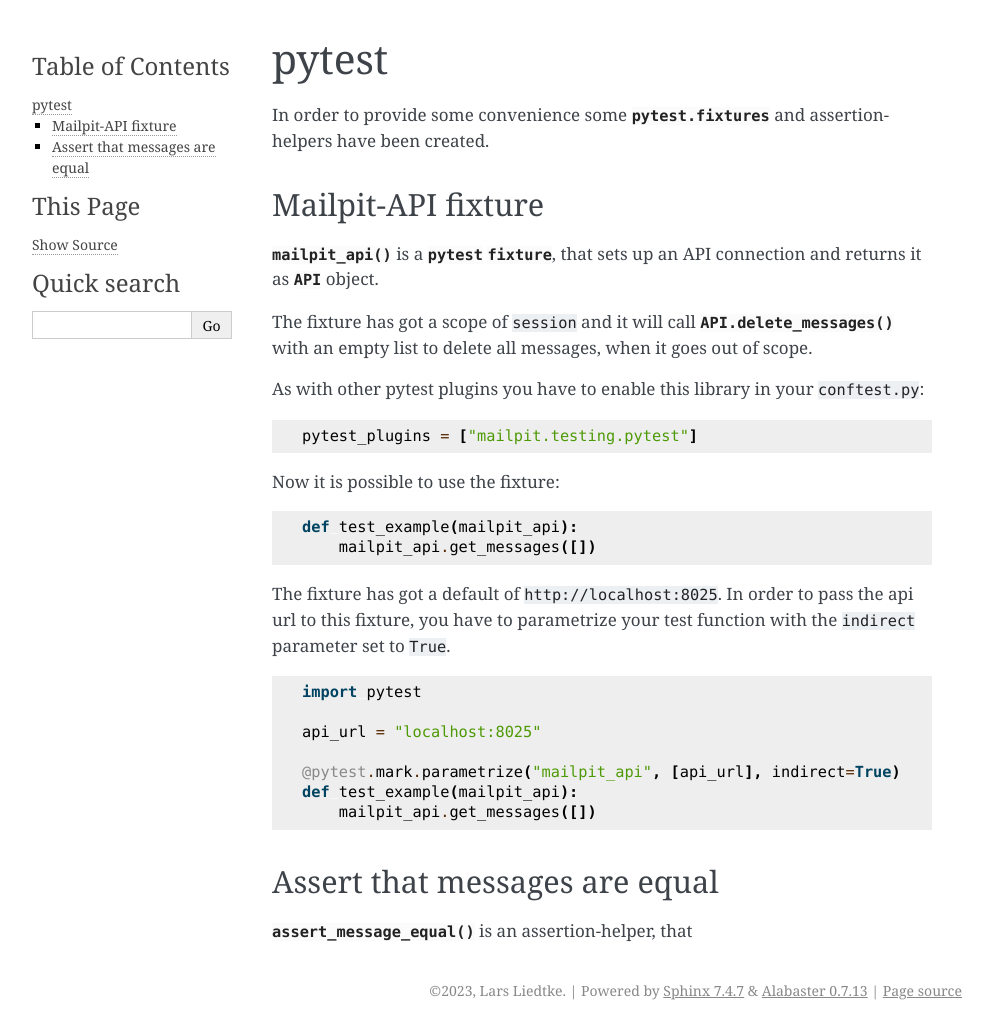
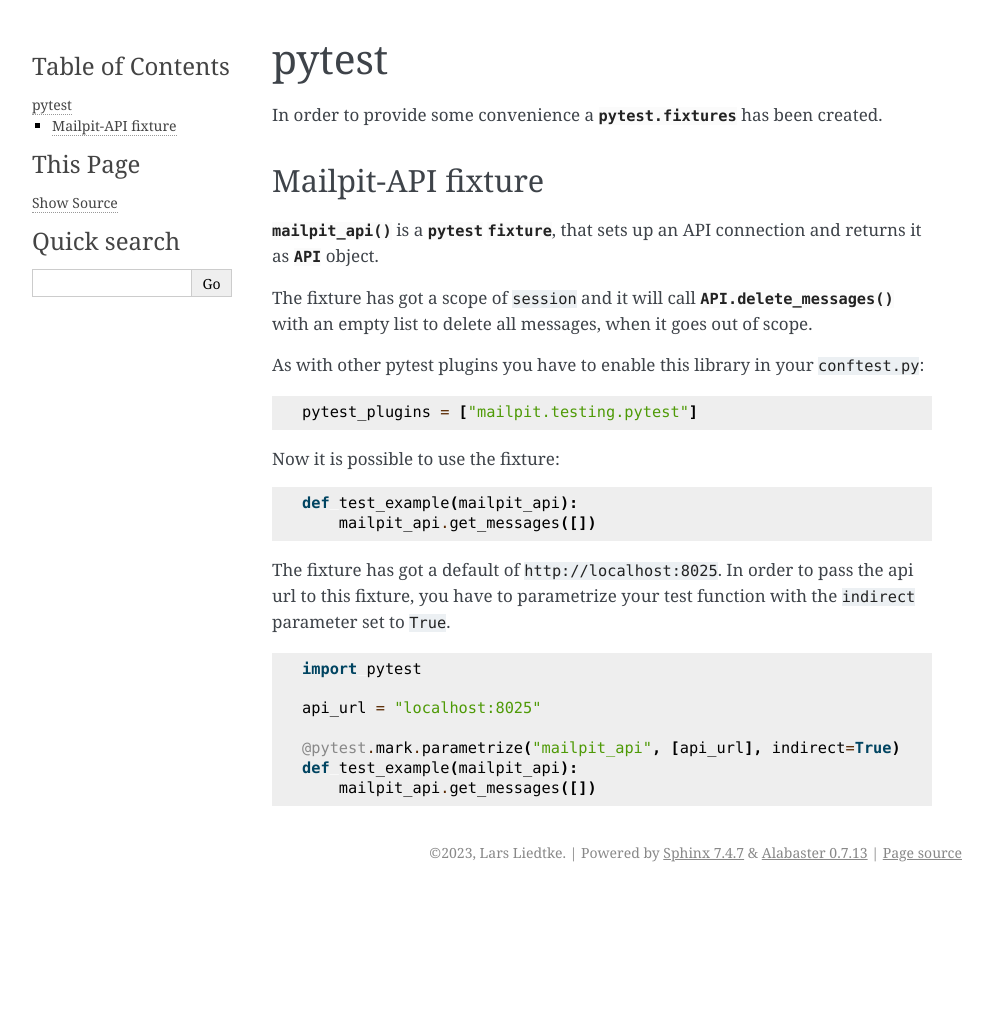
Before and after one commit to Corvan/mailpit-api-client, a Sphinx documentation site: the page built from docs/testing/pytest.rst, in a window 1280 px wide. Shown: the whole page, without its empty margins (148-1141 px from the left). Built offline with Sphinx 7.4.7, drawn with Linux system fonts in a browser that asks for light colours; pages that are not in the unit, such as notebooks, are missing from menus; after the commit the page ends 900 px from its top, so only the background shows below that.

Commit message:
docs: remove assertion helper because the assert can be done in one line

```diff
--- a/docs/testing/pytest.rst
+++ b/docs/testing/pytest.rst
@@ -1,7 +1,8 @@
 ======
 pytest
 ======
-In order to provide some convenience some :py:func:`pytest.fixtures <pytest.fixture>` and assertion-helpers have been created.
+In order to provide some convenience a :py:func:`pytest.fixtures <pytest.fixture>` has
+been created.
 
 -------------------
 Mailpit-API fixture
@@ -37,10 +38,3 @@ In order to pass the api url to this fixture, you have to parametrize your test
     @pytest.mark.parametrize("mailpit_api", [api_url], indirect=True)
     def test_example(mailpit_api):
         mailpit_api.get_messages([])
-
-
-
-------------------------------
-Assert that messages are equal
-------------------------------
-:py:func:`~mailpit.testing.pytest.assert_message_equal` is an assertion-helper, that
```
Also changed, not shown: 1 other file.
